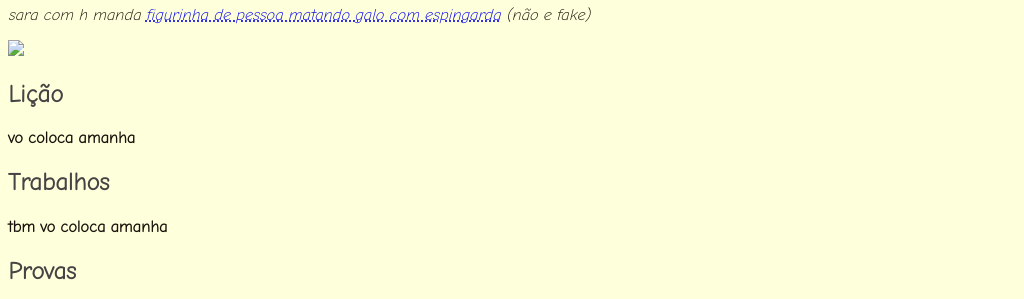
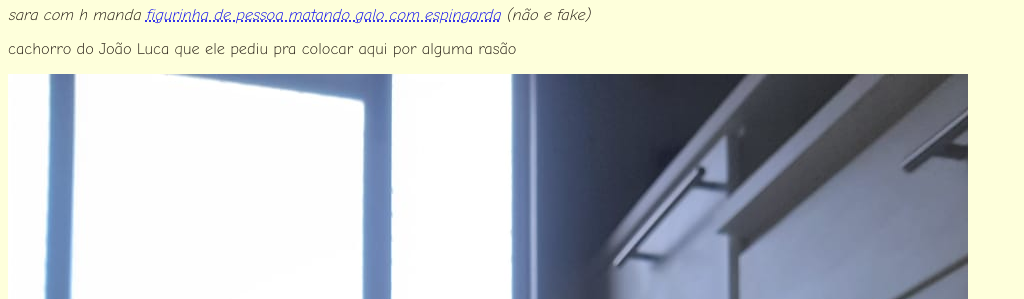
Before and after one commit to CachorraoAleatorio/noticiasefetivas.com, a plain HTML site: page Index.html in a window 1280 px wide. Shown: the part 172-471 px from the top of the page, without its empty margins (0-1024 px from the left). Drawn offline with Linux system fonts and the light colour scheme.

Commit message:
Cachorro do jao pica

```diff
--- a/Index.html
+++ b/Index.html
@@ -11,7 +11,8 @@
         <img class="titulo" src="titulo.png"><br><br><br><br><br>
         <h1>Noticias da semana</h2>
         <p><i>sara com h manda <a href="sarah mata galo.webp">figurinha de pessoa matando galo com espingarda</a> (não e fake)</i></p>
-        <img class="cachorro" src="calma ai.png">
+        <p> cachorro do João Luca que ele pediu pra colocar aqui por alguma rasão</p>
+        <img class="cachorro" src="IMG-20230317-WA0001.jpg">
         <br>
         <h2>Lição</h3>
         <h4> vo coloca amanha</p>
```
